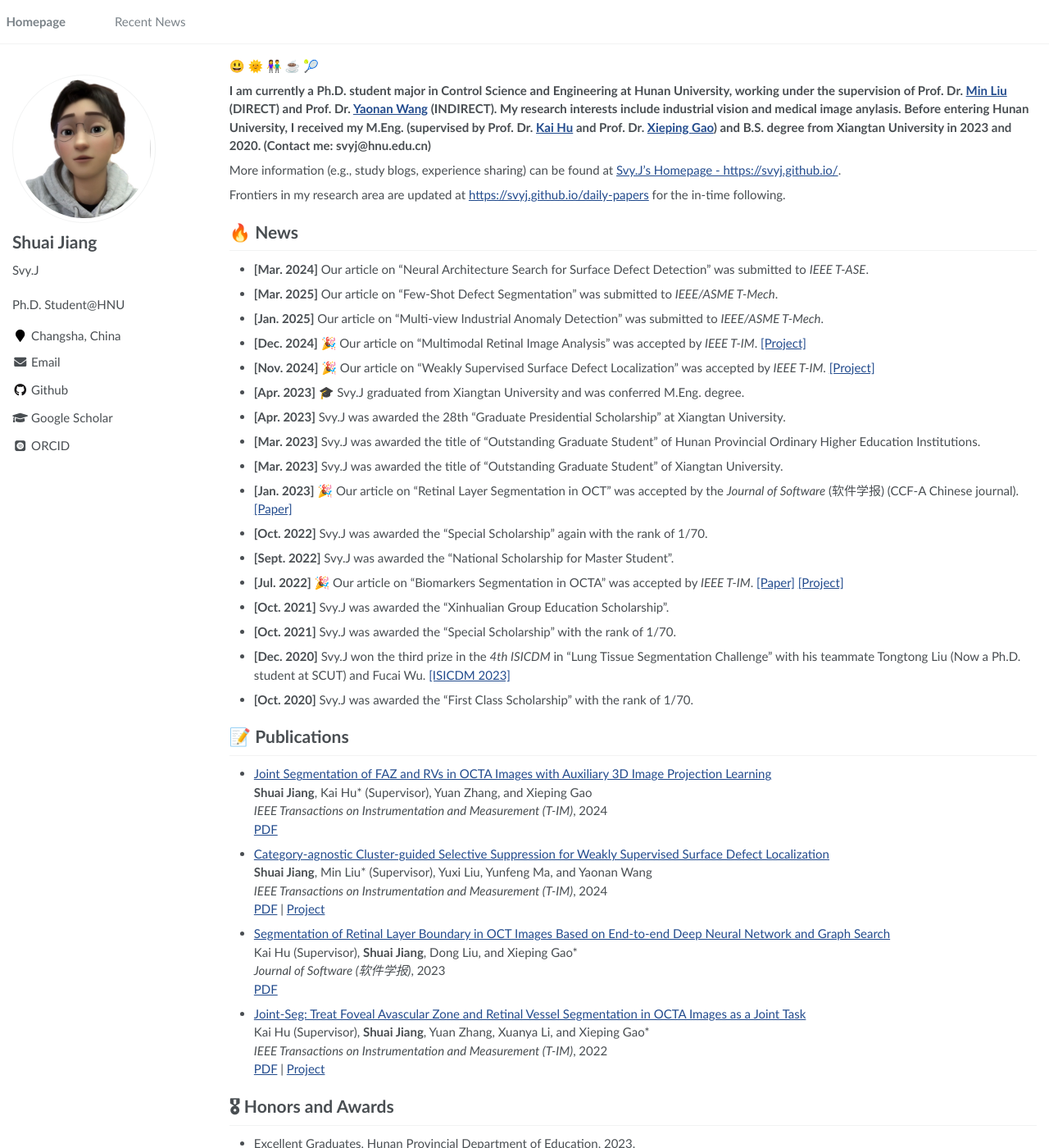
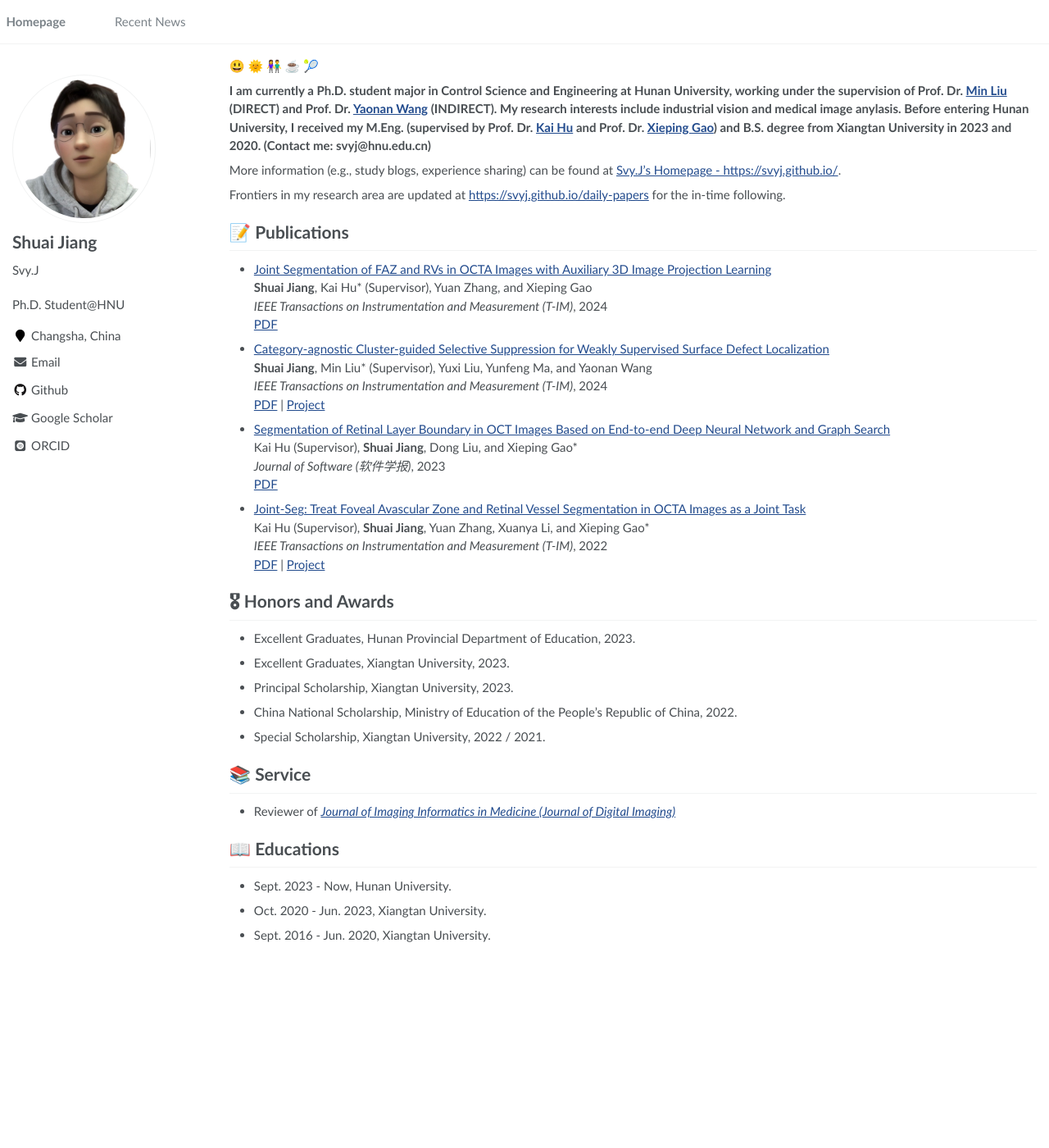
Before and after one commit to SvyJ/svyj.github.io, a Jekyll site: the page built from _pages/about.md, in a window 1280 px wide and 1400 px high. Shown: the whole window at 82% size. Built offline with Jekyll 4.4.1, drawn with Linux system fonts in a browser that asks for light colours; some web fonts are replaced.

Commit message:
Update about.md

```diff
--- a/_pages/about.md
+++ b/_pages/about.md
@@ -19,41 +19,6 @@ author_profile: true
 More information (e.g., study blogs, experience sharing) can be found at [Svy.J's Homepage - https://svyj.github.io/](https://svyj.github.io/).
 
 Frontiers in my research area are updated at [https://svyj.github.io/daily-papers](https://svyj.github.io/daily-papers) for the in-time following.
-
-# 🔥 News
-- **[Mar. 2024]** Our article on "Neural Architecture Search for Surface Defect Detection" was submitted to _IEEE T-ASE_.
-
-- **[Mar. 2025]** Our article on "Few-Shot Defect Segmentation" was submitted to _IEEE/ASME T-Mech_.
-
-- **[Jan. 2025]** Our article on "Multi-view Industrial Anomaly Detection" was submitted to _IEEE/ASME T-Mech_.
-
-- **[Dec. 2024]** &#127881; Our article on "Multimodal Retinal Image Analysis" was accepted by _IEEE T-IM_. [[Project]](https://svyj.github.io/Joint-Seg/)
-
-- **[Nov. 2024]** &#127881; Our article on "Weakly Supervised Surface Defect Localization" was accepted by _IEEE T-IM_. [[Project]](https://svyj.github.io/CSS/)
-
-- **[Apr. 2023]** &#127891; Svy.J graduated from Xiangtan University and was conferred M.Eng. degree.
-
-- **[Apr. 2023]** Svy.J was awarded the 28th "Graduate Presidential Scholarship" at Xiangtan University.
-
-- **[Mar. 2023]** Svy.J was awarded the title of "Outstanding Graduate Student" of Hunan Provincial Ordinary Higher Education Institutions.
-
-- **[Mar. 2023]** Svy.J was awarded the title of "Outstanding Graduate Student" of Xiangtan University.
-
-- **[Jan. 2023]** &#127881; Our article on "Retinal Layer Segmentation in OCT" was accepted by the _Journal of Software_ (软件学报) (CCF-A Chinese journal). [[Paper]](https://www.jos.org.cn/jos/article/abstract/6895)
-
-- **[Oct. 2022]** Svy.J was awarded the "Special Scholarship" again with the rank of 1/70.
-
-- **[Sept. 2022]** Svy.J was awarded the "National Scholarship for Master Student".
-
-- **[Jul. 2022]** &#127881; Our article on "Biomarkers Segmentation in OCTA" was accepted by _IEEE T-IM_. [[Paper]](https://ieeexplore.ieee.org/document/9837090) [[Project]](https://svyj.github.io/Joint-Seg/)
-
-- **[Oct. 2021]** Svy.J was awarded the "Xinhualian Group Education Scholarship".
-
-- **[Oct. 2021]** Svy.J was awarded the "Special Scholarship" with the rank of 1/70.
-
-- **[Dec. 2020]** Svy.J won the third prize in the _4th ISICDM_ in "Lung Tissue Segmentation Challenge" with his teammate Tongtong Liu (Now a Ph.D. student at SCUT) and Fucai Wu. [[ISICDM 2023]](https://svyj.github.io/2022/07/05/017-ISICDM2020)
-
-- **[Oct. 2020]** Svy.J was awarded the "First Class Scholarship" with the rank of 1/70.
 
 # 📝 Publications
 
```
